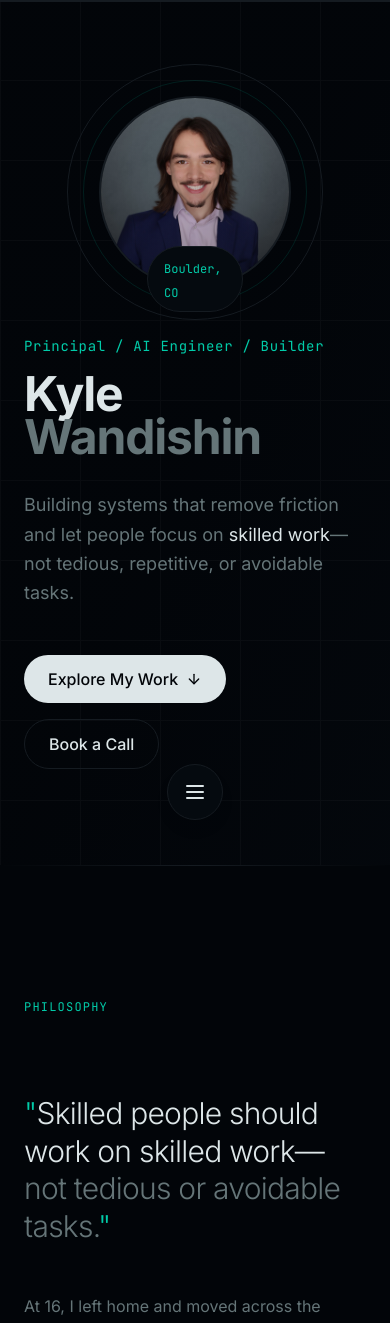
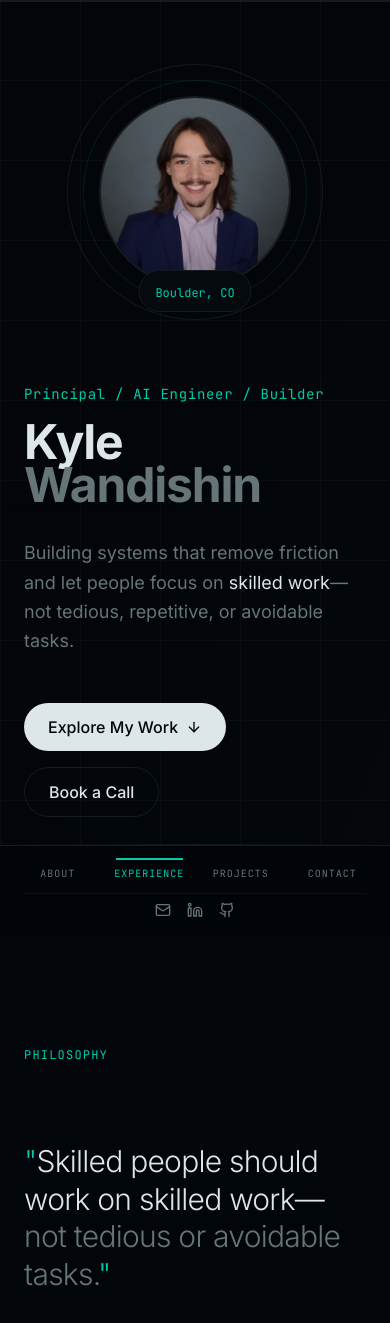
Before and after one commit to kylewandishin/personalsite, a Next.js app: page / in a window 390 px wide. Shown: the top 1323 px of the page. Built offline with nearby package versions, Linux system fonts and the light colour scheme.

Commit message:
completed all mobile updates

```diff
--- a/components/hero.tsx
+++ b/components/hero.tsx
@@ -31,7 +31,7 @@ export function Hero() {
         <div className="grid lg:grid-cols-[1fr_auto] gap-12 lg:gap-20 items-center">
           {/* Headshot with artistic frame - Mobile: first, Desktop: second */}
           <div
-            className={`relative order-first lg:order-last transition-all duration-1000 delay-500 ${
+            className={`relative order-first lg:order-last mb-12 lg:mb-0 transition-all duration-1000 delay-500 ${
               loaded ? "opacity-100 scale-100" : "opacity-0 scale-95"
             }`}
           >
@@ -48,7 +48,7 @@ export function Hero() {
               </div>
 
               {/* Floating label */}
-              <div className="absolute -bottom-6 left-1/2 -translate-x-1/2 bg-card border border-border px-4 py-2 rounded-full">
+              <div className="absolute -bottom-6 left-1/2 -translate-x-1/2 bg-card border border-border px-4 py-2 rounded-full whitespace-nowrap">
                 <span className="text-xs font-mono text-accent-foreground">Boulder, CO</span>
               </div>
             </div>
--- a/components/mobile-nav.tsx
+++ b/components/mobile-nav.tsx
@@ -1,7 +1,7 @@
 "use client"
 
 import { useEffect, useState } from "react"
-import { Menu, X } from "lucide-react"
+import { Github, Linkedin, Mail } from "lucide-react"
 
 const navItems = [
   { label: "About", href: "#about" },
@@ -11,11 +11,23 @@ const navItems = [
 ]
 
 export function MobileNav() {
-  const [isOpen, setIsOpen] = useState(false)
   const [activeSection, setActiveSection] = useState("")
+  const [hasInteracted, setHasInteracted] = useState(false)
+  const [isVisible, setIsVisible] = useState(false)
 
   useEffect(() => {
+    const handleInteraction = () => {
+      setHasInteracted(true)
+    }
+
     const handleScroll = () => {
+      setHasInteracted(true)
+
+      // Show nav when user scrolls down, hide when at top
+      const scrollY = window.scrollY
+      const shouldShow = scrollY > 100
+      setIsVisible(shouldShow)
+
       // Determine active section
       const sections = ["about", "experience", "projects", "contact"]
       for (const section of sections.reverse()) {
@@ -30,38 +42,46 @@ export function MobileNav() {
       }
     }
 
-    window.addEventListener("scroll", handleScroll)
-    return () => window.removeEventListener("scroll", handleScroll)
+    // Initial check
+    handleScroll()
+
+    // Listen for any user interaction
+    window.addEventListener("touchstart", handleInteraction, { once: true })
+    window.addEventListener("scroll", handleScroll, { passive: true })
+    window.addEventListener("click", handleInteraction, { once: true })
+
+    return () => {
+      window.removeEventListener("touchstart", handleInteraction)
+      window.removeEventListener("scroll", handleScroll)
+      window.removeEventListener("click", handleInteraction)
+    }
   }, [])
 
   const handleNavClick = (href: string) => {
-    setIsOpen(false)
-    // Smooth scroll to section
     const element = document.querySelector(href)
     if (element) {
       element.scrollIntoView({ behavior: "smooth" })
     }
   }
 
+  if (!hasInteracted) {
+    return null
+  }
+
   return (
-    <nav className="fixed bottom-6 left-1/2 -translate-x-1/2 z-50 lg:hidden">
-      {/* Mobile Navigation Button */}
-      <button
-        onClick={() => setIsOpen(!isOpen)}
-        className="w-14 h-14 rounded-full bg-card border border-border shadow-lg flex items-center justify-center text-foreground hover:bg-accent hover:border-accent-foreground/30 transition-all duration-300"
-        aria-label="Toggle navigation"
-      >
-        {isOpen ? <X className="w-6 h-6" /> : <Menu className="w-6 h-6" />}
-      </button>
-
-      {/* Navigation Menu */}
-      <div
-        className={`absolute bottom-20 left-1/2 -translate-x-1/2 w-64 bg-card border border-border rounded-2xl shadow-xl p-4 space-y-2 transition-all duration-300 ${
-          isOpen
-            ? "opacity-100 translate-y-0 pointer-events-auto"
-            : "opacity-0 translate-y-4 pointer-events-none"
+    <nav
+      className={`fixed bottom-0 left-0 right-0 z-50 lg:hidden transition-transform duration-500 ease-out ${
+        isVisible ? "translate-y-0" : "translate-y-full"
       }`}
     >
+      {/* Subtle top border */}
+      <div className="h-px bg-gradient-to-r from-transparent via-border to-transparent" />
+
+      {/* Navigation container */}
+      <div className="bg-background/95 backdrop-blur-sm border-t border-border">
+        <div className="px-6 py-3">
+          {/* Main navigation items */}
+          <div className="flex items-center justify-center gap-6 mb-3">
             {navItems.map((item) => {
               const sectionId = item.href.slice(1)
               const isActive = activeSection === sectionId
@@ -73,17 +93,61 @@ export function MobileNav() {
                     e.preventDefault()
                     handleNavClick(item.href)
                   }}
-              className={`block px-4 py-3 rounded-lg text-sm font-medium transition-all duration-200 ${
+                  className="group flex flex-col items-center gap-1.5 min-w-0 flex-1"
+                >
+                  {/* Active indicator line */}
+                  <span
+                    className={`h-0.5 transition-all duration-300 ${
                       isActive
-                  ? "bg-accent text-accent-foreground"
-                  : "text-muted-foreground hover:text-foreground hover:bg-muted"
+                        ? "w-full bg-accent-foreground"
+                        : "w-0 bg-muted-foreground group-hover:w-3"
+                    }`}
+                  />
+                  {/* Label */}
+                  <span
+                    className={`text-[10px] uppercase tracking-widest font-mono transition-all duration-300 ${
+                      isActive
+                        ? "text-accent-foreground"
+                        : "text-muted-foreground group-hover:text-foreground"
                     }`}
                   >
                     {item.label}
+                  </span>
                 </a>
               )
             })}
           </div>
+
+          {/* Social links */}
+          <div className="flex items-center justify-center gap-4 pt-2 border-t border-border/50">
+            <a
+              href="mailto:kyle@arterial.us"
+              className="text-muted-foreground hover:text-accent-foreground transition-colors"
+              aria-label="Email"
+            >
+              <Mail className="w-4 h-4" />
+            </a>
+            <a
+              href="https://www.linkedin.com/in/kylewandishin"
+              target="_blank"
+              rel="noopener noreferrer"
+              className="text-muted-foreground hover:text-accent-foreground transition-colors"
+              aria-label="LinkedIn"
+            >
+              <Linkedin className="w-4 h-4" />
+            </a>
+            <a
+              href="https://github.com/kylewandishin"
+              target="_blank"
+              rel="noopener noreferrer"
+              className="text-muted-foreground hover:text-accent-foreground transition-colors"
+              aria-label="GitHub"
+            >
+              <Github className="w-4 h-4" />
+            </a>
+          </div>
+        </div>
+      </div>
     </nav>
   )
 }
```
Lines whose indentation alone changed are shown as unchanged.
